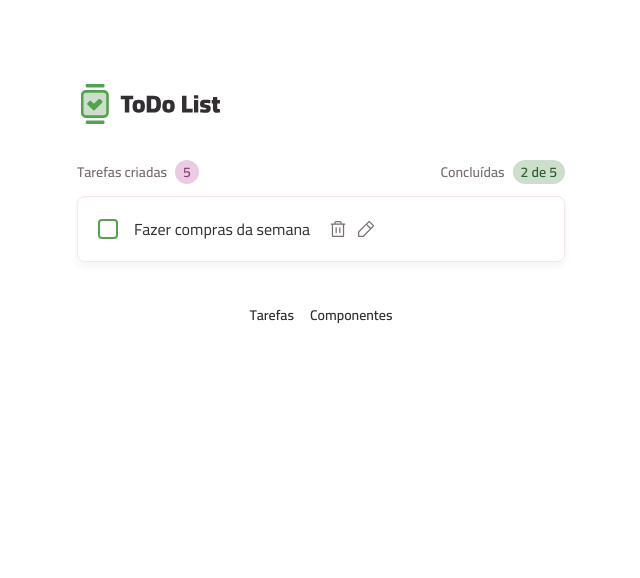
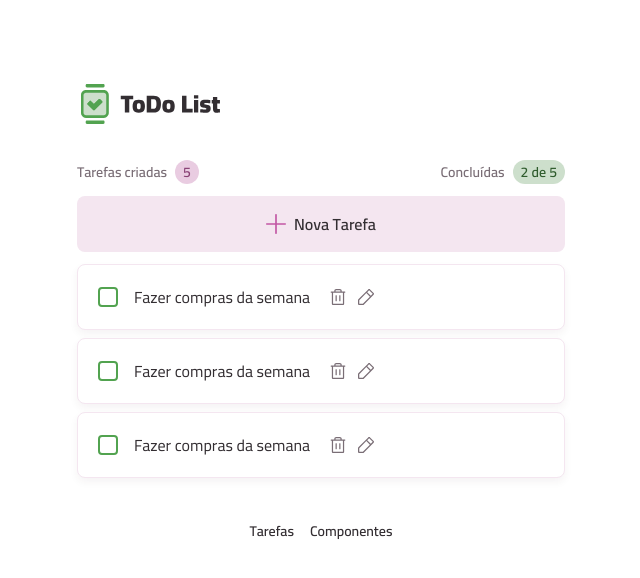
Before and after one commit to Thaisfelicio/todo-list-React, a React (Vite) app: page / in a window 1280 px wide. Shown: the top 578 px of the page, without its empty margins (319-959 px from the left). Built offline with nearby package versions, Linux system fonts and the light colour scheme.

Commit message:
feat(page-home): Add task list component

```diff
--- /dev/null
+++ b/src/core-components/task-list.tsx
@@ -0,0 +1,20 @@
+import PlusIcon from "../assets/icons/plus.svg?react";
+import Button from "../components/button";
+import TaskItem from "./task-item";
+
+export default function TaskList() {
+  return (
+    <>
+      <section>
+        <Button icon={PlusIcon} className="w-full">
+          Nova Tarefa
+        </Button>
+      </section>
+      <section className="space-y-2">
+        <TaskItem />
+        <TaskItem />
+        <TaskItem />
+      </section>
+    </>
+  );
+}
--- a/src/pages/page-home.tsx
+++ b/src/pages/page-home.tsx
@@ -1,5 +1,6 @@
 import Container from "../components/container";
 import TaskItem from "../core-components/task-item";
+import TaskList from "../core-components/task-list";
 import TasksSummary from "../core-components/tasks-summary";
 
 export default function PageHome() {
@@ -9,7 +10,7 @@ export default function PageHome() {
         <TasksSummary />
       </header>
 
-      <TaskItem />
+      <TaskList />
     </Container>
   );
 }
```
Also changed, not shown: src/assets/images/logo.svg.
